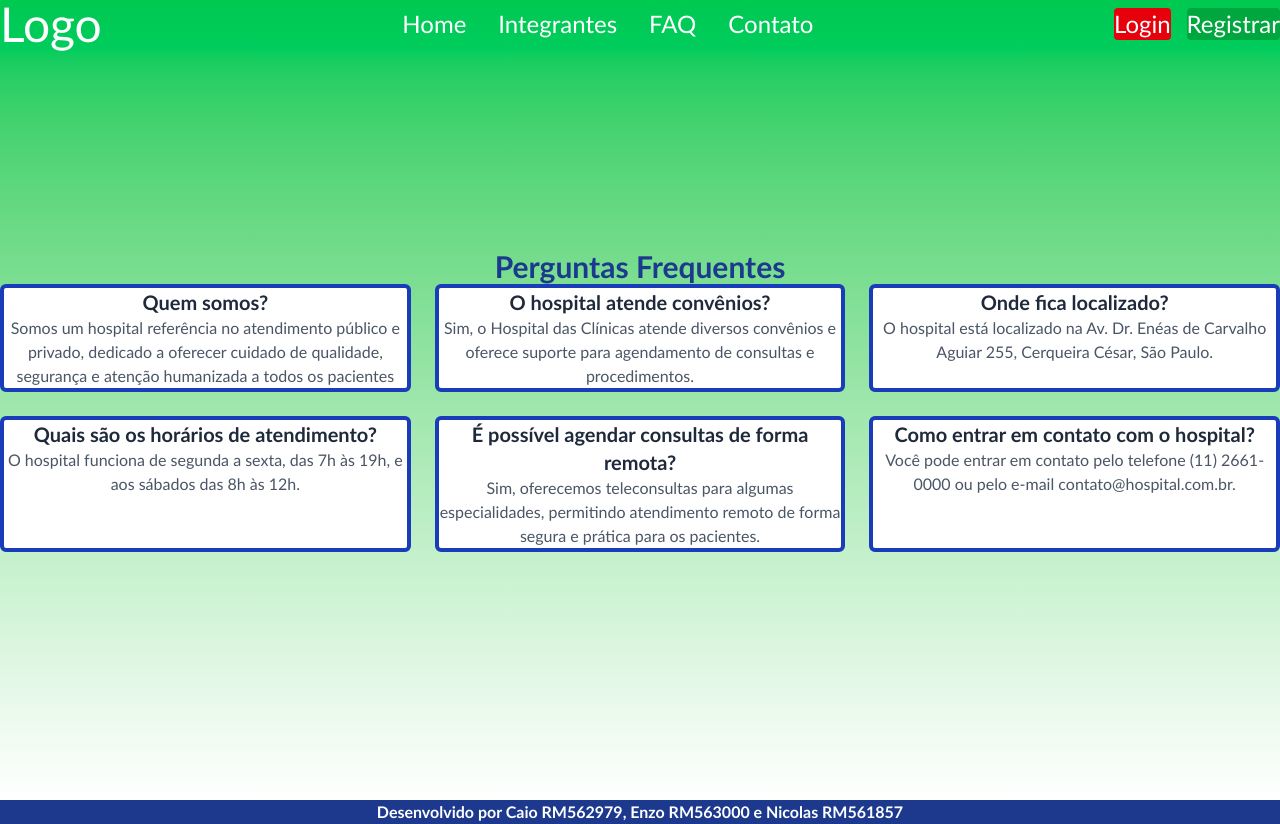
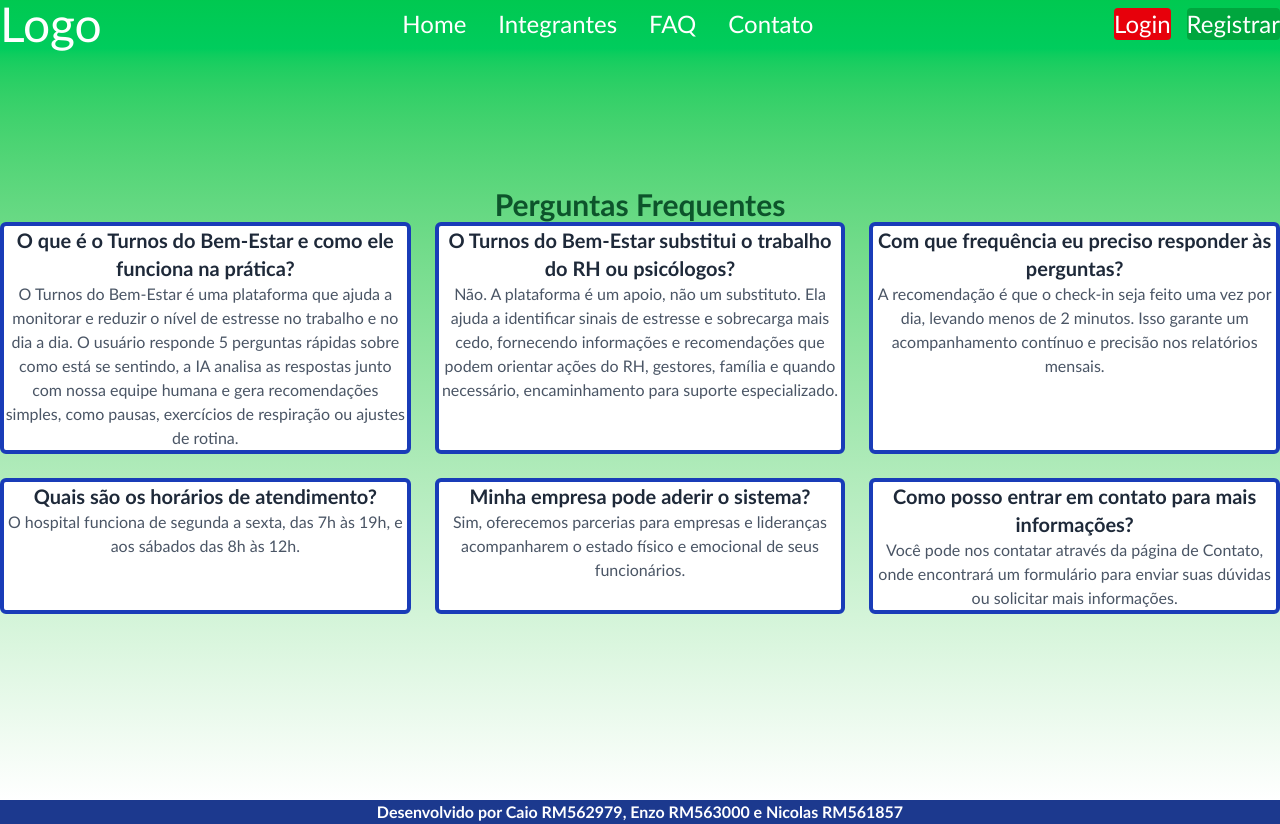
Before and after one commit to Caiok275/FrontGS, a React (Vite) app: page /FAQ in a window 1280 px wide. Built offline with nearby package versions, Linux system fonts and the light colour scheme.

Commit message:
FAQ-desenvolvido v1.0

```diff
--- a/src/Routes/FAQ/FAQ.tsx
+++ b/src/Routes/FAQ/FAQ.tsx
@@ -16,34 +16,34 @@ function Pergunta({ pergunta, resposta }: PerguntaProps) {
 export default function FAQ() {
   return (
     <div className="w-full min-h-screen bg-gradient-to-b from-green-500 to-white flex flex-col justify-center items-center px-4 py-8">
-      <h2 className="text-3xl font-bold text-center mb-8 text-blue-900">
+      <h2 className="text-3xl font-bold text-center mb-8 text-green-900 gap-6">
         Perguntas Frequentes
       </h2>
 
       <div className="grid grid-cols-1 md:grid-cols-2 lg:grid-cols-3 gap-6 max-w-7xl">
         <Pergunta
-          pergunta="Quem somos?"
-          resposta="Somos um hospital referência no atendimento público e privado, dedicado a oferecer cuidado de qualidade, segurança e atenção humanizada a todos os pacientes"
+          pergunta="O que é o Turnos do Bem-Estar e como ele funciona na prática?"
+          resposta="O Turnos do Bem-Estar é uma plataforma que ajuda a monitorar e reduzir o nível de estresse no trabalho e no dia a dia. O usuário responde 5 perguntas rápidas sobre como está se sentindo, a IA analisa as respostas junto com nossa equipe humana e gera recomendações simples, como pausas, exercícios de respiração ou ajustes de rotina."
         />
         <Pergunta
-          pergunta="O hospital atende convênios?"
-          resposta="Sim, o Hospital das Clínicas atende diversos convênios e oferece suporte para agendamento de consultas e procedimentos."
+          pergunta="O Turnos do Bem-Estar substitui o trabalho do RH ou psicólogos?"
+          resposta="Não. A plataforma é um apoio, não um substituto. Ela ajuda a identificar sinais de estresse e sobrecarga mais cedo, fornecendo informações e recomendações que podem orientar ações do RH, gestores, família e quando necessário, encaminhamento para suporte especializado."
         />
         <Pergunta
-          pergunta="Onde fica localizado?"
-          resposta="O hospital está localizado na Av. Dr. Enéas de Carvalho Aguiar 255, Cerqueira César, São Paulo."
+          pergunta="Com que frequência eu preciso responder às perguntas?"
+          resposta="A recomendação é que o check-in seja feito uma vez por dia, levando menos de 2 minutos. Isso garante um acompanhamento contínuo e precisão nos relatórios mensais."
         />
         <Pergunta
           pergunta="Quais são os horários de atendimento?"
           resposta="O hospital funciona de segunda a sexta, das 7h às 19h, e aos sábados das 8h às 12h."
         />
         <Pergunta
-          pergunta="É possível agendar consultas de forma remota?"
-          resposta="Sim, oferecemos teleconsultas para algumas especialidades, permitindo atendimento remoto de forma segura e prática para os pacientes."
+          pergunta="Minha empresa pode aderir o sistema?"
+          resposta="Sim, oferecemos parcerias para empresas e lideranças acompanharem o estado físico e emocional de seus funcionários."
         />
         <Pergunta
-          pergunta="Como entrar em contato com o hospital?"
-          resposta="Você pode entrar em contato pelo telefone (11) 2661-0000 ou pelo e-mail contato@hospital.com.br."
+          pergunta="Como posso entrar em contato para mais informações?"
+          resposta="Você pode nos contatar através da página de Contato, onde encontrará um formulário para enviar suas dúvidas ou solicitar mais informações."
         />
       </div>
     </div>
```
